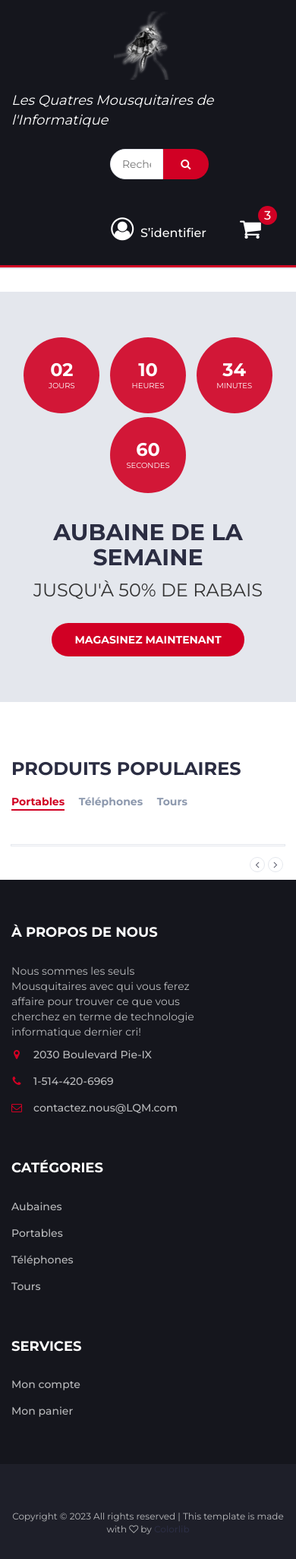
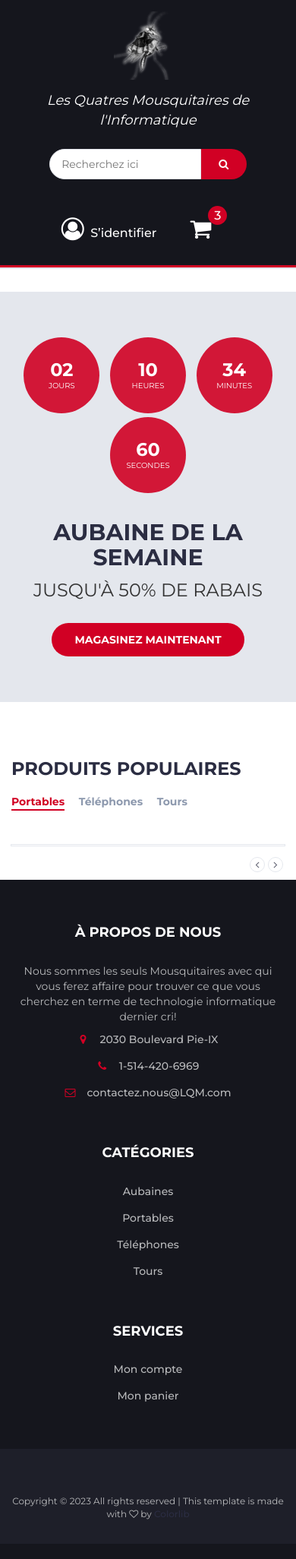
Before and after one commit to Shoyur/WebBoutique, a PHP site: page / in a window 390 px wide. Shown: the whole page at 76% size. After the commit the page ends 2000 px from the top, so only its background shows below. Run offline with PHP 8.4, Linux system fonts and the light colour scheme; data that the repository does not hold is empty.

Commit message:
index.php more responsive on small screen

```diff
--- a/Site/client/css/style.css
+++ b/Site/client/css/style.css
@@ -483,6 +483,7 @@ textarea.input {
   padding-top: 15px;
   padding-bottom: 15px;
   background-color: #15161D;
+  text-align: center;
 }
 
 .header-logo {
@@ -510,7 +511,7 @@ textarea.input {
 
 .header-search form {
   position: relative;
-  margin-left: 130px;
+  margin-left: 0px;
 }
 
 .header-search form .input-select {
@@ -569,12 +570,12 @@ textarea.input {
 \*----------------------------*/
 
 .header-ctn {
-  float: right;
   padding: 15px 0px;
   margin-top: 10px;
   /* mike : pour ajouter un espace libre */
   white-space: nowrap !important;
   /* mike : pour que le carret reste sur une seule ligne, ...les autres liens aussi */
+
 }
 
 .header-ctn>div {
@@ -2136,6 +2137,7 @@ textarea.input {
 #footer {
   background: #15161D;
   color: #B9BABC;
+  text-align: center;
 }
 
 #bottom-footer {
@@ -2176,22 +2178,6 @@ textarea.input {
   margin-top: 30px;
   display: block;
   font-size: 12px;
-}
-
-.footer-payments li {
-  display: inline-block;
-  margin-right: 5px;
-}
-
-.footer-payments li a {
-  color: #15161D;
-  font-size: 36px;
-  display: block;
-}
-
-.footer-description {
-  max-width: 250px;
-  min-height: auto;
 }
 
 /*=========================================================
--- a/Site/index.php
+++ b/Site/index.php
@@ -402,7 +402,7 @@ session_start();
 	<!-- FOOTER -->
 	<footer id="footer">
 		<!-- TOP FOOTER -->
-		<div class="section">
+		<div id="top-footer" class="section">
 			<!-- CONTAINER -->
 			<div class="container">
 				<!-- ROW -->
@@ -410,10 +410,8 @@ session_start();
 					<div class="col-md-4 col-xs-12">
 						<div class="footer">
 							<h3 class="footer-title">À propos de nous</h3>
-							<div class="footer-description">
-								<p>Nous sommes les seuls Mousquitaires avec qui vous ferez affaire pour trouver ce que
-									vous cherchez en terme de technologie informatique dernier cri!</p>
-							</div>
+							<p>Nous sommes les seuls Mousquitaires avec qui vous ferez affaire pour trouver ce que
+								vous cherchez en terme de technologie informatique dernier cri!</p>
 							<ul class="footer-links">
 								<li><a href="#"><i class="fa fa-map-marker"></i>2030 Boulevard Pie-IX</a></li>
 								<li><a href="#"><i class="fa fa-phone"></i>1-514-420-6969</a></li>
```
